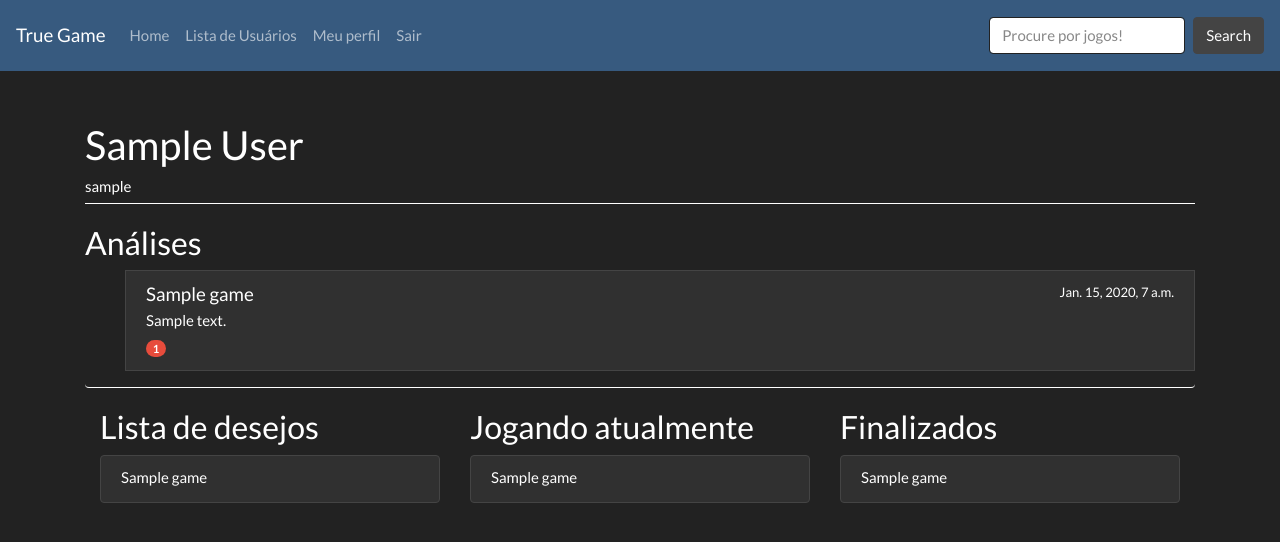
After one commit to guih2127/game-app, a Django app: page /user_detail/1 in a window 1280 px wide. The commit adds this page. Shown: the top 542 px of the page. Run offline with Django 3.2, Linux system fonts and the light colour scheme; tables that the repository leaves empty hold one stand-in row (values such as "Sample post"); some libraries are stand-ins or nearby versions.

Commit message:
first part of the feature for friendship and compare games to other users

```diff
--- a/game/templates/game/base.html
+++ b/game/templates/game/base.html
@@ -36,20 +36,23 @@
             <li class="nav-item">
                 <a class="nav-link" href="/">Home</a>
             </li>
-            {% if user.is_authenticated %}
-                <li class="nav-item">
-                    <a class="nav-link" href="{% url 'profile' user.id %}">Olá, {{ user.username }}!</a>
-                </li>
-                <li class="nav-item">
-                    <a class="nav-link" href="{% url "logout" %}">Sair</a>
-                </li>
-            {% endif %}
+            <li class="nav-item">
+                <a class="nav-link" href="{% url 'users' %}">Lista de Usuários</a>
+            </li>
             {% if not user.is_authenticated %}
                 <li class="nav-item">
                     <a class="nav-link" href="{% url "login" %}">Entrar</a>
                 </li>
                 <li class="nav-item">
                     <a class="nav-link" href="{% url 'register' %}">Cadastrar</a>
+                </li>
+            {% endif %}
+            {% if user.is_authenticated %}
+                <li class="nav-item">
+                    <a class="nav-link" href="{% url 'profile' user.id %}">Meu perfil</a>
+                </li>
+                <li class="nav-item">
+                    <a class="nav-link" href="{% url "logout" %}">Sair</a>
                 </li>
             {% endif %}
         </ul>
--- a/game/templates/game/game_detail.html
+++ b/game/templates/game/game_detail.html
@@ -35,7 +35,7 @@
                     </div>
                 {% elif user_media >= 7%}
                     <div class="progress">
-                        <div class="progress-bar bg-success" role="progressbar"
+                        <div class="progress-bar -bar-striped bg-success progress-bar-animated" role="progressbar"
                         style="width: {{ percentual }}" aria-valuenow="{{ user_media }}"
                         aria-valuemin="0" aria-valuemax="100">
                         </div>
--- /dev/null
+++ b/game/templates/game/user_detail.html
@@ -0,0 +1,78 @@
+{% extends 'game/base.html' %}
+
+{% block content %}
+    <div style="margin-bottom:20px; margin-top:20px; border-bottom: solid 1px white;">
+        <h2>{{ user.first_name }} {{ user.last_name }}</h2>
+        <h6>{{ user.username }}</h6>
+    </div>
+
+    <div class="list-group" style="margin-bottom:20px; border-bottom: solid 1px white;">
+        <h3><a style="color:white;" href="">Análises</h3>
+        <ul>
+        {% for user_review in user_reviews %}
+            <a class="list-group-item list-group-item-action flex-column align-items-start">
+                <div class="d-flex w-100 justify-content-between">
+                    <h5 class="mb-1">{{ user_review.game }}</h5>
+                    <small>{{ user_review.date }}</small>
+                </div>
+                <p class="mb-1">{{ user_review.text }}</p>
+                    {% if user_review.note < 5 %}
+                        <span class="badge badge-danger badge-pill">{{ user_review.note }}</span>
+                    {% endif %}
+                    {% if user_review.note >= 5 and user_review.note < 7 %}
+                        <span class="badge badge-warning badge-pill">{{ user_review.note }}</span>
+                    {% endif %}
+                    {% if user_review.note >= 7 %}
+                        <span class="badge badge-success badge-pill">{{ user_review.note }}</span>
+                    {% endif %}
+            </a>
+        {% endfor %}
+        </ul>
+    </div>
+
+    <div class="container" style="margin-bottom:20px;">
+        <div class="row">
+            <div class="col">
+            <h3><a style="color:white;" href="{% url 'wishlist' %}">Lista de desejos</a></h3>
+                <div class="list-group">
+                {% for game in wishlist %}
+                    <a href="{% url "game_detail" game.id %}"
+                    class="list-group-item list-group-item-action flex-column align-items-start">
+                        <div class="d-flex w-100 justify-content-between">
+                        <h6 class="mb-1">{{ game.name }}</h6>
+                        </div>
+                    </a>
+                {% endfor %}
+                </div>
+            </div>
+
+            <div class="col">
+            <h3><a style="color:white;" href="{% url 'playing_list' %}">Jogando atualmente</a></h3>
+                <div class="list-group">
+                {% for game in currently_playing %}
+                    <a href="{% url "game_detail" game.id %}"
+                    class="list-group-item list-group-item-action flex-column align-items-start">
+                        <div class="d-flex w-100 justify-content-between">
+                        <h6 class="mb-1">{{ game.name }}</h6>
+                        </div>
+                    </a>
+                {% endfor %}
+                </div>
+            </div>
+
+            <div class="col">
+            <h3><a style="color:white;" href="{% url 'finished_list' %}">Finalizados</a></h3>
+                <div class="list-group">
+                {% for game in finished %}
+                    <a href="{% url "game_detail" game.id %}"
+                    class="list-group-item list-group-item-action flex-column align-items-start">
+                        <div class="d-flex w-100 justify-content-between">
+                        <h6 class="mb-1">{{ game.name }}</h6>
+                        </div>
+                    </a>
+                {% endfor %}
+                </div>
+            </div>
+        </div>
+    </div>
+{% endblock %}
--- a/game/urls.py
+++ b/game/urls.py
@@ -17,4 +17,6 @@ urlpatterns = [
     path('finished_list/', views.finished_list, name="finished_list"),
     path('wishlist/', views.wishlist, name="wishlist"),
     path('playing_list/', views.playing_list, name="playing_list"),
+    path('users', views.users, name="users"),
+    path('user_detail/<int:pk>', views.user_detail, name="user_detail")
 ]
--- a/game/views.py
+++ b/game/views.py
@@ -252,3 +252,21 @@ def playing_list(request):
     playing_list = user_games.currently_playing.all()
 
     return render(request, 'game/playing_list.html', {'playing_list': playing_list})
+
+def users(request):
+    users = User.objects.all()
+
+    return render(request, 'game/users.html', {'users': users})
+
+def user_detail(request, pk):
+    user = User.objects.get(pk=pk)
+    user_reviews = Review.objects.filter(author=user)
+    user_games = UserGamesInformation.objects.get_or_create(pk=user.id)
+    user_games = UserGamesInformation.objects.get(pk=user.id)
+    wishlist = user_games.want_to_play.order_by()[0:5]
+    currently_playing = user_games.currently_playing.order_by()[0:5]
+    finished = user_games.finished.order_by()[0:5]
+
+    return render(request, 'game/user_detail.html', {'user_reviews': user_reviews,
+    'user_games': user_games, 'wishlist': wishlist, 'currently_playing': currently_playing,
+    'finished': finished, 'user': user})
```
Also changed, not shown: game/templates/game/users.html (added, +10 -0 lines).
